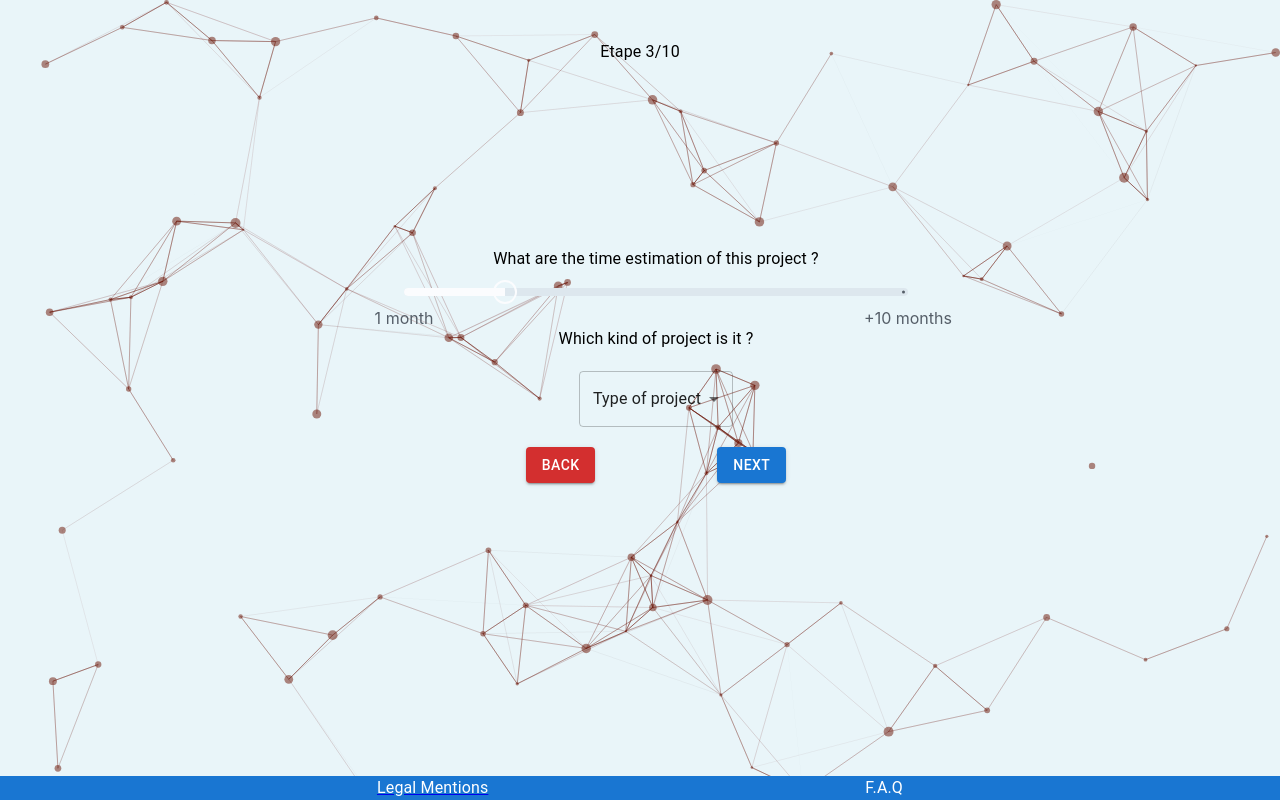
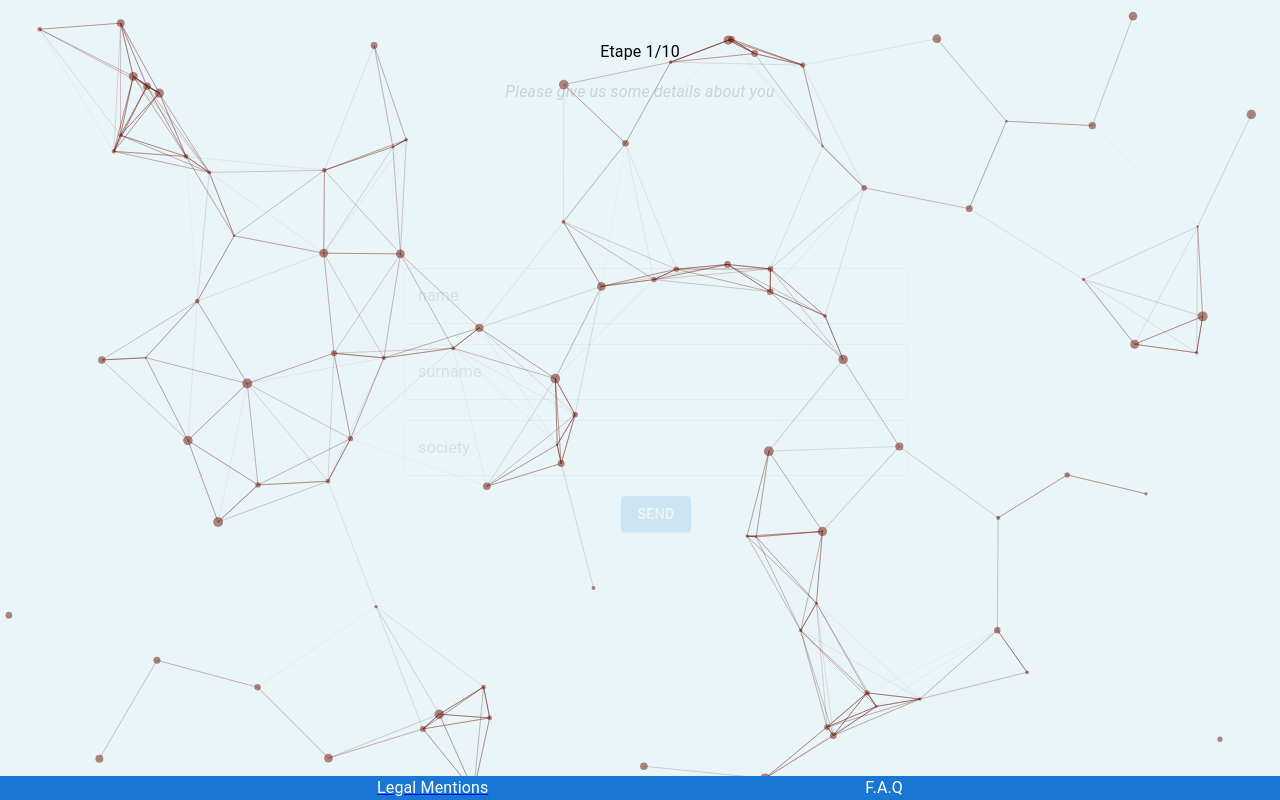
Before and after one commit to MarthL/survey, a React (Create React App) app: page / in a window 1280 px wide. Built offline with nearby package versions, Linux system fonts and the light colour scheme.

Commit message:
clean imports and alerts in js

```diff
--- a/src/components/Particle.jsx
+++ b/src/components/Particle.jsx
@@ -73,7 +73,7 @@ export default function Particle() {
                     default: "bounce",
                 },
                 random: false,
-                speed: 2,
+                speed: 1,
                 straight: false,
             },
             number: {
--- a/src/components/Stepper/Step2.tsx
+++ b/src/components/Stepper/Step2.tsx
@@ -1,20 +1,11 @@
 import { JSX } from "react/jsx-runtime";
 import React, {useState} from "react";
 import { Container } from "@mui/system";
-import Typography from '@mui/material/Typography';
-import TextField from '@mui/material/TextField';
-import Button from '@mui/material/Button';
 import { Formik, Form, Field, ErrorMessage } from "formik";
+import { Radio, RadioGroup, List, ListItem, ListItemDecorator} from '@mui/joy';
+import { Person, People, Apartment} from '@mui/icons-material';
+import { Box, Typography, Button, TextField } from "@mui/material";
 import styles from './StepperComponent.module.css';
-import List from '@mui/joy/List';
-import ListItem from '@mui/joy/ListItem';
-import ListItemDecorator from '@mui/joy/ListItemDecorator';
-import Radio from '@mui/joy/Radio';
-import RadioGroup from '@mui/joy/RadioGroup';
-import Person from '@mui/icons-material/Person';
-import People from '@mui/icons-material/People';
-import Apartment from '@mui/icons-material/Apartment';
-import { Box } from "@mui/material";
 
 export function  Step2(props: any): JSX.Element {
 
@@ -25,7 +16,6 @@ export function  Step2(props: any): JSX.Element {
   <Formik initialValues={{item: 'Individual'}}
     onSubmit={ (values: any) => {
         setItem(values);
-        alert(JSON.stringify(item));
         setCount(3);
       }
     }>
--- a/src/components/Stepper/Step4/WebStaticForm.tsx
+++ b/src/components/Stepper/Step4/WebStaticForm.tsx
@@ -10,7 +10,9 @@ import { Formik, Form } from "formik";
 import { Option } from '@mui/joy';
 
 export function WebStaticForm(props: any): JSX.Element {
-  return (<>WebStaticForm</>)
+  return (
+    <>WebStaticForm</>
+  )
 }
 
 // Quel est l'objectif principal de votre site web statique ?
--- a/src/components/Stepper/StepperComponent.tsx
+++ b/src/components/Stepper/StepperComponent.tsx
@@ -14,7 +14,7 @@ import { Step4 } from './Step4';
 
 export function StepperComponent(props: any): JSX.Element {
 
-  const [count, setCount] = useState(3); // set to 1 by default, change for debug
+  const [count, setCount] = useState(1); // set to 1 by default, change for debug
   const maxCount: any = 10;
   const [type, setType] = useState('');
 
```
Also changed, not shown: src/components/Stepper/Step1.tsx (+2 -6 lines), src/components/Stepper/Step3.tsx (+2 -6 lines), src/components/Stepper/Step4.tsx (+0 -17 lines).
